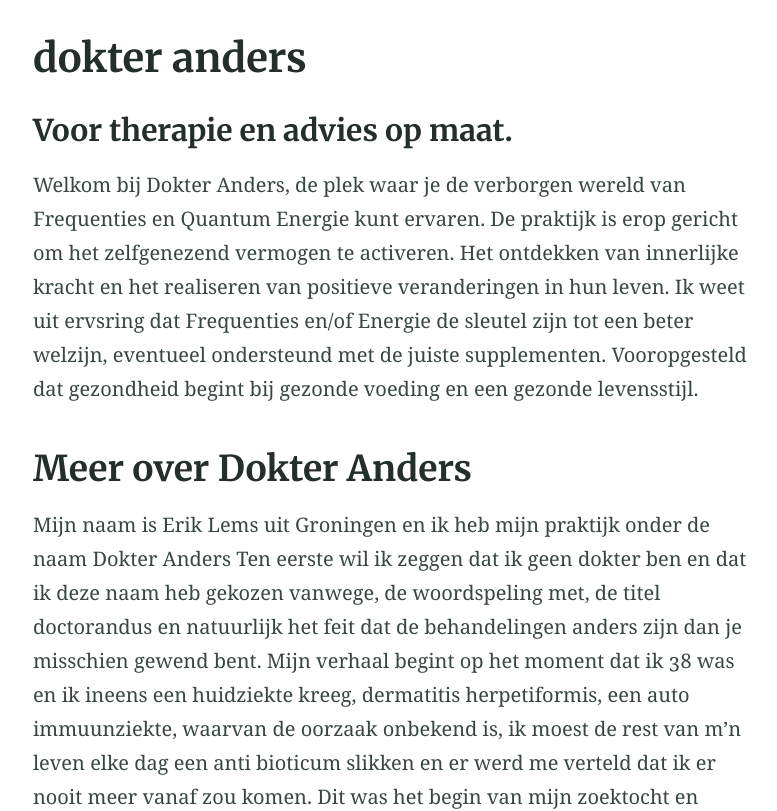
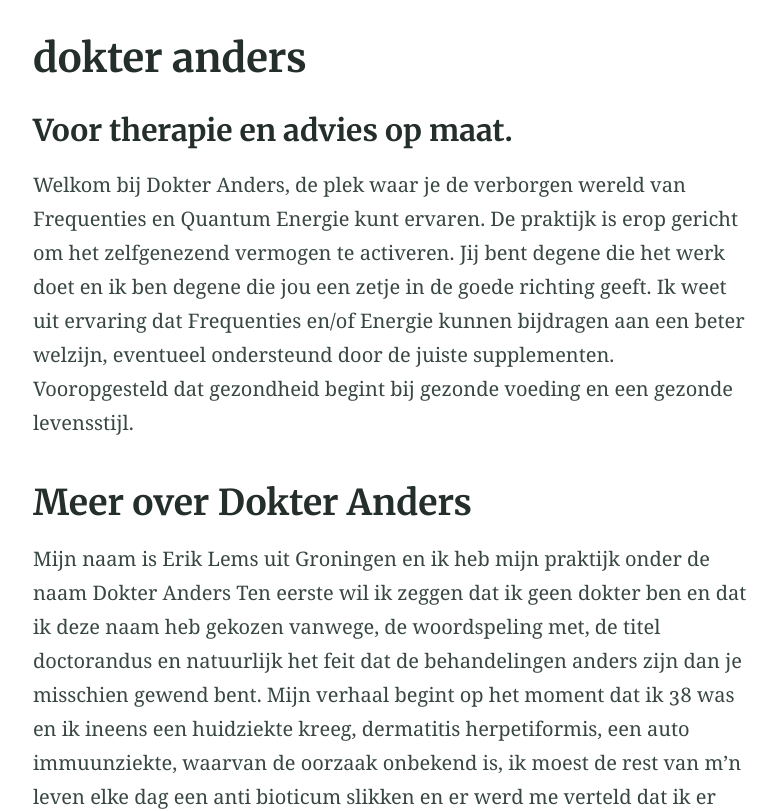
Before and after one commit to dokteranders/dokteranders.com, a Jekyll site: the page built from index.md, in a window 1280 px wide and 900 px high, scrolled down 339 px, cut to the strip 89-900 px from the top of the window. Shown: the whole strip, without its empty margins (250-1027 px from the left). Built offline with Jekyll 4.4.1, drawn with Linux system fonts in a browser that asks for light colours; some of the changed text lies outside the part shown.

Commit message:
Update index.md

```diff
--- a/index.md
+++ b/index.md
@@ -4,7 +4,7 @@
 ---
 ### Voor therapie en advies op maat.
 
-Welkom bij Dokter Anders, de plek waar je de verborgen wereld van Frequenties en Quantum Energie kunt ervaren. De praktijk is erop gericht om  het zelfgenezend vermogen te activeren. Het ontdekken van innerlijke kracht en het realiseren van positieve veranderingen in hun leven. Ik weet uit ervsring dat Frequenties en/of Energie de sleutel zijn tot een beter welzijn, eventueel ondersteund met de juiste supplementen.
+Welkom bij Dokter Anders, de plek waar je de verborgen wereld van Frequenties en Quantum Energie kunt ervaren. De praktijk is erop gericht om  het zelfgenezend vermogen te activeren. Jij bent degene die het werk doet en ik ben degene die jou een zetje in de goede richting geeft. Ik weet uit ervaring dat Frequenties en/of Energie kunnen bijdragen aan een beter welzijn, eventueel ondersteund door de juiste supplementen.
 Vooropgesteld dat gezondheid begint bij gezonde voeding en een gezonde levensstijl.
 
 ## Meer over Dokter Anders
@@ -12,8 +12,5 @@
 Mijn naam is Erik Lems uit Groningen en ik heb mijn praktijk onder de naam Dokter Anders
 Ten eerste wil ik zeggen dat ik geen dokter ben en dat ik deze naam heb gekozen vanwege, de woordspeling met, de titel doctorandus en natuurlijk het feit dat de behandelingen anders zijn dan je misschien gewend bent.
 Mijn verhaal begint op het moment dat ik 38 was en ik ineens een huidziekte kreeg, dermatitis herpetiformis, een auto immuunziekte, waarvan de oorzaak onbekend is, ik moest de rest van m'n leven elke dag een anti bioticum slikken en er werd me verteld dat ik er nooit meer vanaf zou komen.
-Dit was het begin van mijn zoektocht en deze zoektocht is nog steeds gaande. Door de jaren heen heb ik veel ervaring opgedaan en daarbij veel informatie verzameld over frequenties, quantum energie en een aantal supplementen.
+Dit was het begin van mijn zoektocht naar andere behandelmethoden en toen kwam ik al snel terecht bij briljante mensen zoals Nikolai Tesla, Royal Rife, George Lavkovsky en Hulda Clark. Door de jaren heen heb ik veel ervaring opgedaan en daarbij veel informatie verzameld over frequenties, quantum energie en een aantal supplementen.
 Deze informatie deel ik graag met je. Mocht je geinteresseerd zijn  dan kun je vrijblijvend deze informatie downloaden onder de noemer downloads
-
-
-Zie ook onze blog voor meer aanvullende informatie over de behandeltechnieken die ik toepas.
```
